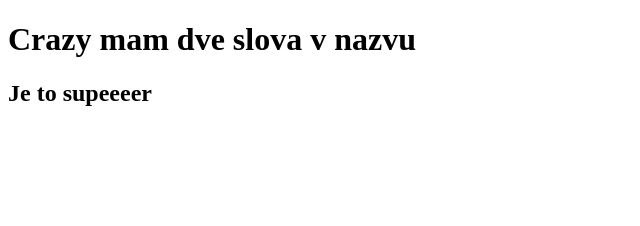
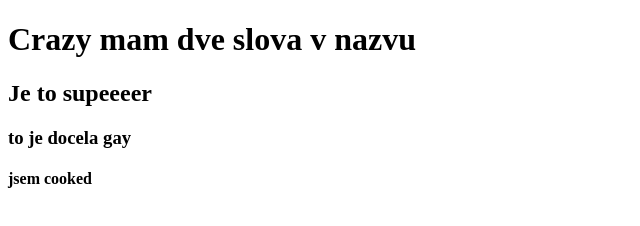
Before and after one commit to minionka000/ukazka-1D, a plain HTML site: page index.html in a window 1280 px wide. Shown: the whole page, without its empty margins (0-640 px from the left). Drawn offline with Linux system fonts and the light colour scheme.

Commit message:
kamo nejde to

```diff
--- a/index.html
+++ b/index.html
@@ -9,6 +9,7 @@
 <body>
     <h1>Crazy mam dve slova v nazvu</h1>
     <h2>Je to supeeeer</h2>
-
+    <h3>to je docela gay </h3>
+    <h4>jsem cooked</h4>
 </body>
 </html>
```
